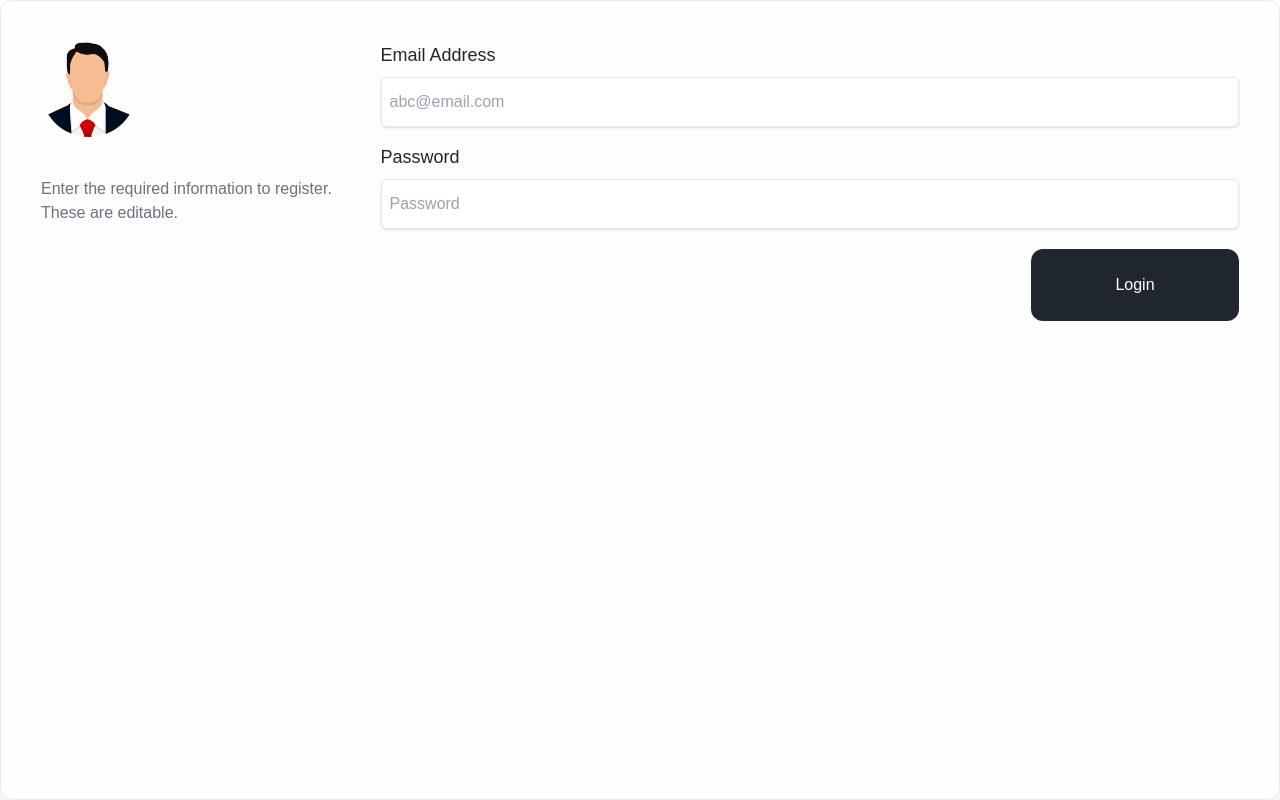
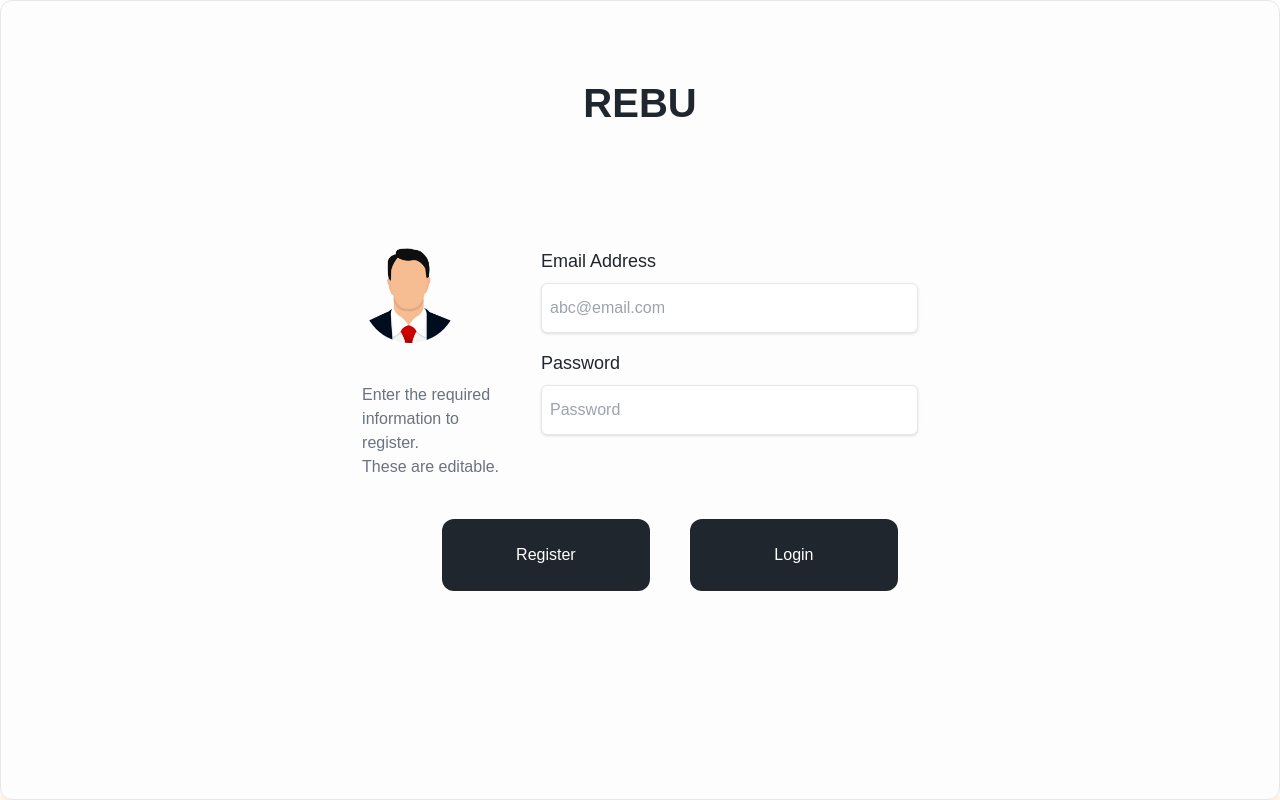
Before and after one commit to apkharsh/rebu, a React (Create React App) app in the folder frontend/: page / in a window 1280 px wide. Built offline with nearby package versions, Linux system fonts and the light colour scheme.

Commit message:
title change

```diff
--- a/frontend/src/App.js
+++ b/frontend/src/App.js
@@ -62,7 +62,7 @@ function App() {
       <div className="flex">
         {/* Side-panel */}
         {route !== "/" && route !== "/signup" ? <div className="xl:w-[18rem] h-full min-h-screen px-2 py-9 hidden sticky top-0 md:flex flex-col gap-10 ">
-          <h1 className="font-bold text-2xl px-2"> Panel </h1>
+          <h1 className="font-bold text-2xl px-2"> REBU </h1>
 
           <div className="flex flex-col gap-1">
             {links.map((item, index) => {
@@ -95,7 +95,7 @@ function App() {
         {/* Content View */}
         <div className="overflow-hidden w-full">
           {/* Mobile View Navigation */}
-          <div className="w-full flex md:hidden gap-2 px-2 py-2 overflow-x-auto scrollbar-hide">
+          {route !== "/" && route !== "/signup" ? <div className="w-full flex md:hidden gap-2 px-2 py-2 overflow-x-auto scrollbar-hide">
             {links.map((item, index) => {
               return (
                 <Link
@@ -115,7 +115,7 @@ function App() {
                 </Link>
               );
             })}
-          </div>
+          </div>:""}
 
           {/* Main Routing */}
           <div className="p-5 md:p-5 lg:p-10 w-full border min-h-screen shadow-xl shadow-p2 rounded-xl bg-gray-100 bg-opacity-20 overflow-hidden">
--- a/frontend/src/Pages/Login/Login.js
+++ b/frontend/src/Pages/Login/Login.js
@@ -7,6 +7,7 @@ import { AnimatePresence } from "framer-motion";
 import { useNavigate } from "react-router";
 import { BASE_URL } from "../../Config/url";
 import Error from "../../Components/Error";
+import {Link} from 'react-router-dom';
 import "react-toastify/dist/ReactToastify.css";
 
 export default function BookNow() {
@@ -54,10 +55,7 @@ export default function BookNow() {
             navigate("/dashboard");
           }, 2000);
           // console.log(resData, "resData");
-                    localStorage.setItem(
-                        "myInfo",
-                        JSON.stringify(resData.data)
-                    );
+          localStorage.setItem("myInfo", JSON.stringify(resData.data));
         })
         .catch((err) => {
           setLoading1(false);
@@ -72,7 +70,11 @@ export default function BookNow() {
   };
 
   return (
+    <div>
+        <h1 style={{fontSize:"2.5rem",textAlign:"center",margin:"2rem",fontWeight:"900"}}>REBU</h1>
       <form onSubmit={handleSubmit} className="relative">
+        <div style={{ height:"33rem",display:"flex",alignItems:"center",justifyContent:"center" }}>
+        <div>
           <div className="flex flex-col xl:flex-row gap-10">
             <div className="w-full xl:w-[25%] flex flex-col justify-center xl:justify-start items-center xl:items-start gap-10">
               <div>
@@ -132,14 +134,23 @@ export default function BookNow() {
               </div>
             </div>
           </div>
-
           <div className="flex item-center w-full justify-end mt-5">
           <button
+              className="px-2 w-full xl:w-52 py-6 m-5 rounded-xl bg-black text-white hover:bg-[#000000] hover:shadow-xl transition-all"
+            >
+              <Link to={'/signup'}>Register</Link>
+            </button>
+            <button
               onClick={handleSubmit}
-                    className="px-2 w-full xl:w-52 py-6 rounded-xl bg-black text-white hover:bg-[#000000] hover:shadow-xl transition-all"
+              className="px-2 w-full xl:w-52 py-6 m-5 rounded-xl bg-black text-white hover:bg-[#000000] hover:shadow-xl transition-all"
             >
               Login
             </button>
+
+          </div>
+          </div>
+
+
         </div>
 
         <AnimatePresence>
@@ -164,5 +175,6 @@ export default function BookNow() {
           {error !== null && <Error error={error} />}
         </AnimatePresence>
       </form>
+    </div>
   );
 }
--- a/frontend/src/Pages/Signup/Signup.js
+++ b/frontend/src/Pages/Signup/Signup.js
@@ -64,6 +64,9 @@ export default function BookNow() {
 
     return (
         <form onSubmit={handleSubmit} className="relative">
+            <h1 style={{fontSize:"2.5rem",textAlign:"center",margin:"1rem",fontWeight:"900"}}>REBU</h1>
+            <div style={{display:"flex",alignItems:"center",justifyContent:"center" }}>
+            <div>
             <div className="flex flex-col xl:flex-row gap-10">
                 <div className="w-full xl:w-[25%] flex flex-col justify-center xl:justify-start items-center xl:items-start gap-10">
                     <div>
@@ -170,6 +173,8 @@ export default function BookNow() {
                     Sign Up
                 </button>
             </div>
+            </div>
+            </div>
 
             <AnimatePresence>
                 {loading1 && (
```
Lines whose indentation alone changed are shown as unchanged.
